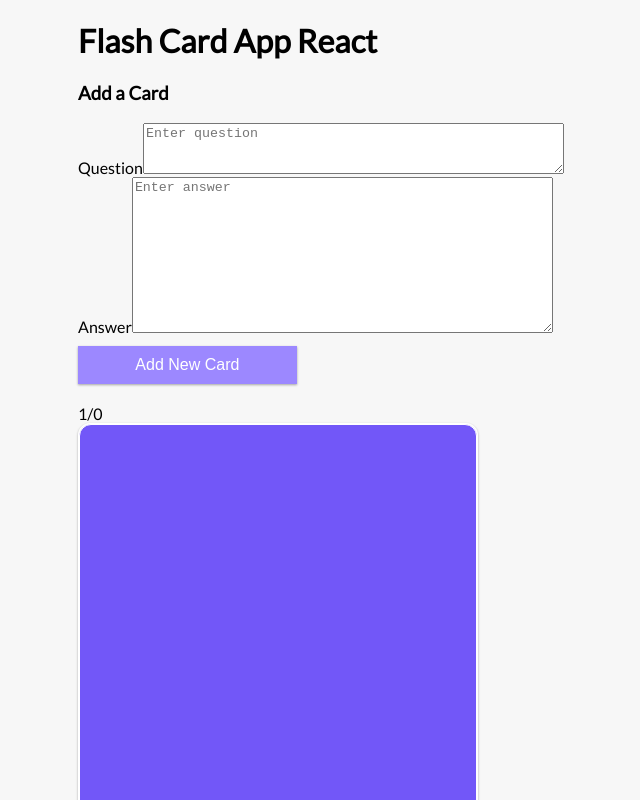
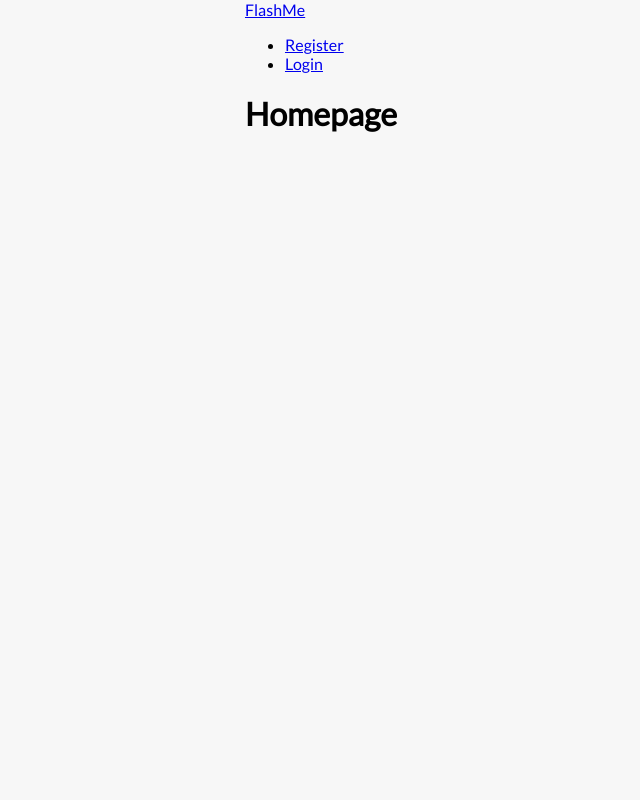
Before and after one commit to LeeTann/Flashcard-App, a React (Create React App) app in the folder client/: page / in a window 1280 px wide. Shown: the top 800 px of the page, without its empty margins (319-959 px from the left). Built offline with nearby package versions, Linux system fonts and the light colour scheme; no server answers.

Commit message:
Added basic routes

```diff
--- a/client/src/App.js
+++ b/client/src/App.js
@@ -1,19 +1,31 @@
 import React from 'react';
+import { BrowserRouter as Router, Route } from 'react-router-dom'
+
+import { GlobalProvider } from './context/GlobalState'
 import './App.css';
-import { GlobalProvider } from './context/GlobalState'
-import { FlashCards } from './components/FlashCards'
-import { AddFlashcard } from './components/AddFlashcard';
-// import { UpdateFlashcard } from './components/UpdateFlashcard';
 
+import Navbar from './components/navbar/Navbar';
+import Homepage from './components/homepage/Homepage';
+import About from './components/about/About';
+import FlashCards from './components/flashcard/FlashCards'
+import Login from './components/login/Login';
+import Register from './components/register/Register';
 
 function App() {
 
   return (
     <GlobalProvider>
-      <h1>Flash Card App React</h1>
-      <AddFlashcard />
-      {/* <UpdateFlashcard /> */}
-      <FlashCards />
+      <Router>
+        <div className='App'>
+          <Navbar />
+          <div>
+            <Route exact path='/' component={Homepage} />
+            <Route exact path='/flashcard' component={FlashCards} />
+            <Route exact path='/login' component={Login} />
+            <Route exact path='/register' component={Register} />
+          </div>
+        </div>
+      </Router>
     </GlobalProvider>
   );
 }
--- a/client/src/components/UpdateFlashcard.js
+++ b/client/src/components/flashcard/AddFlashcard.js
@@ -1,49 +1,54 @@
 import React, { useContext, useState } from 'react'
-import { GlobalContext } from '../context/GlobalState'
+import { GlobalContext } from '../../context/GlobalState'
 
-export const UpdateFlashcard = ({ currentCard }) => {
-  const { updateFlashcard } = useContext(GlobalContext)
+export const AddFlashcard = () => {
+  const { addFlashcard } = useContext(GlobalContext)
   const [question, setQuestion] = useState("")
   const [answer, setAnswer] = useState("")
-
 
   const handleSubmit = e => {
     e.preventDefault()
 
-    const updatedCardInfo = {
+    const newFlashcard = {
       question,
       answer
     }
 
-    updateFlashcard(currentCard._id, updatedCardInfo)
+    addFlashcard(newFlashcard)
+    setQuestion("")
+    setAnswer("")
   }
 
   return (
     <>
-      <h3>Update current Card</h3>
+      <h3>Add a Card</h3>
 
       <form onSubmit={handleSubmit}>
         <div className="form-control">
-          <label htmlFor={question}>Question</label>
-          <input
+          <label htmlFor="question">Question</label>
+          <textarea
             type="text"
             value={question}
             placeholder="Enter question"
+            rows="3"
+            cols="50"
             onChange={(e) => setQuestion(e.target.value)}
           />
         </div>
 
         <div className="form-control">
-          <label htmlFor={answer}>Answer</label>
-          <input
+          <label htmlFor="answer">Answer</label>
+          <textarea
             type="text"
             value={answer}
             placeholder="Enter answer"
+            rows="10"
+            cols="50"
             onChange={(e) => setAnswer(e.target.value)}
           />
         </div>
 
-        <button className="btn">Update Card</button>
+        <button className="btn">Add New Card</button>
       </form>
 
     </>
--- a/client/src/components/FlashCards.js
+++ b/client/src/components/flashcard/FlashCards.js
@@ -1,9 +1,9 @@
 import React, { useContext, useEffect, useState } from 'react'
-import { GlobalContext } from '../context/GlobalState'
+import { GlobalContext } from '../../context/GlobalState'
 import { FlashCard } from './FlashCard'
 import { UpdateFlashcard } from './UpdateFlashcard'
 
-export const FlashCards = () => {
+const FlashCards = () => {
   const { flashcards, getFlashcards, deleteFlashcard } = useContext(GlobalContext)
   const [currentIndex, setCurrentIndex] = useState(0)
   const [isFront, setIsFront] = useState(true)
@@ -58,3 +58,5 @@ export const FlashCards = () => {
     </div>
   )
 }
+
+export default FlashCards
--- a/client/src/components/AddFlashcard.js
+++ b/client/src/components/flashcard/UpdateFlashcard.js
@@ -1,54 +1,49 @@
 import React, { useContext, useState } from 'react'
-import { GlobalContext } from '../context/GlobalState'
+import { GlobalContext } from '../../context/GlobalState'
 
-export const AddFlashcard = () => {
-  const { addFlashcard } = useContext(GlobalContext)
+export const UpdateFlashcard = ({ currentCard }) => {
+  const { updateFlashcard } = useContext(GlobalContext)
   const [question, setQuestion] = useState("")
   const [answer, setAnswer] = useState("")
+
 
   const handleSubmit = e => {
     e.preventDefault()
 
-    const newFlashcard = {
+    const updatedCardInfo = {
       question,
       answer
     }
 
-    addFlashcard(newFlashcard)
-    setQuestion("")
-    setAnswer("")
+    updateFlashcard(currentCard._id, updatedCardInfo)
   }
 
   return (
     <>
-      <h3>Add a Card</h3>
+      <h3>Update current Card</h3>
 
       <form onSubmit={handleSubmit}>
         <div className="form-control">
-          <label htmlFor="question">Question</label>
-          <textarea
+          <label htmlFor={question}>Question</label>
+          <input
             type="text"
             value={question}
             placeholder="Enter question"
-            rows="3"
-            cols="50"
             onChange={(e) => setQuestion(e.target.value)}
           />
         </div>
 
         <div className="form-control">
-          <label htmlFor="answer">Answer</label>
-          <textarea
+          <label htmlFor={answer}>Answer</label>
+          <input
             type="text"
             value={answer}
             placeholder="Enter answer"
-            rows="10"
-            cols="50"
             onChange={(e) => setAnswer(e.target.value)}
           />
         </div>
 
-        <button className="btn">Add New Card</button>
+        <button className="btn">Update Card</button>
       </form>
 
     </>
--- /dev/null
+++ b/client/src/components/homepage/Homepage.js
@@ -0,0 +1,11 @@
+import React from 'react'
+
+function Homepage() {
+  return (
+    <div>
+      <h1>Homepage</h1>
+    </div>
+  )
+}
+
+export default Homepage
--- /dev/null
+++ b/client/src/components/login/Login.js
@@ -0,0 +1,11 @@
+import React from 'react'
+
+function Login() {
+  return (
+    <div>
+      <h1>Login</h1>
+    </div>
+  )
+}
+
+export default Login
--- /dev/null
+++ b/client/src/components/navbar/Navbar.js
@@ -0,0 +1,26 @@
+import React from 'react'
+import { NavLink } from 'react-router-dom'
+
+function Navbar() {
+  return (
+    <>
+      <header className="navbar">
+        <div>
+          <NavLink to='/'>FlashMe</NavLink>
+        </div>
+        <nav>
+          <ul>
+            <li className="links">
+              <NavLink to='register'>Register</NavLink>
+            </li>
+            <li>
+              <NavLink to='login'>Login</NavLink>
+            </li>
+          </ul>
+        </nav>
+      </header>
+    </>
+  )
+}
+
+export default Navbar
--- /dev/null
+++ b/client/src/components/register/Register.js
@@ -0,0 +1,11 @@
+import React from 'react'
+
+function Register() {
+  return (
+    <div>
+      <h1>Register</h1>
+    </div>
+  )
+}
+
+export default Register
```
Also changed, not shown: client/src/components/flashcard/FlashCard.css (renamed from client/src/components/FlashCard.css), client/src/components/flashcard/FlashCard.js (renamed from client/src/components/FlashCard.js).
